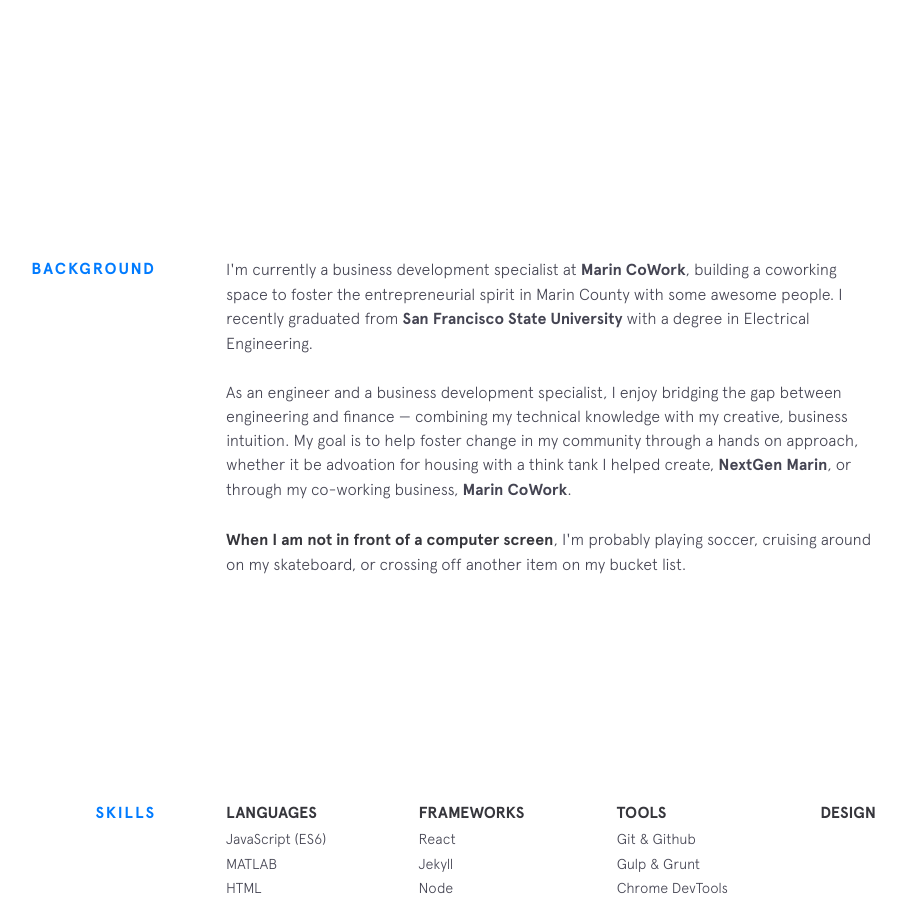
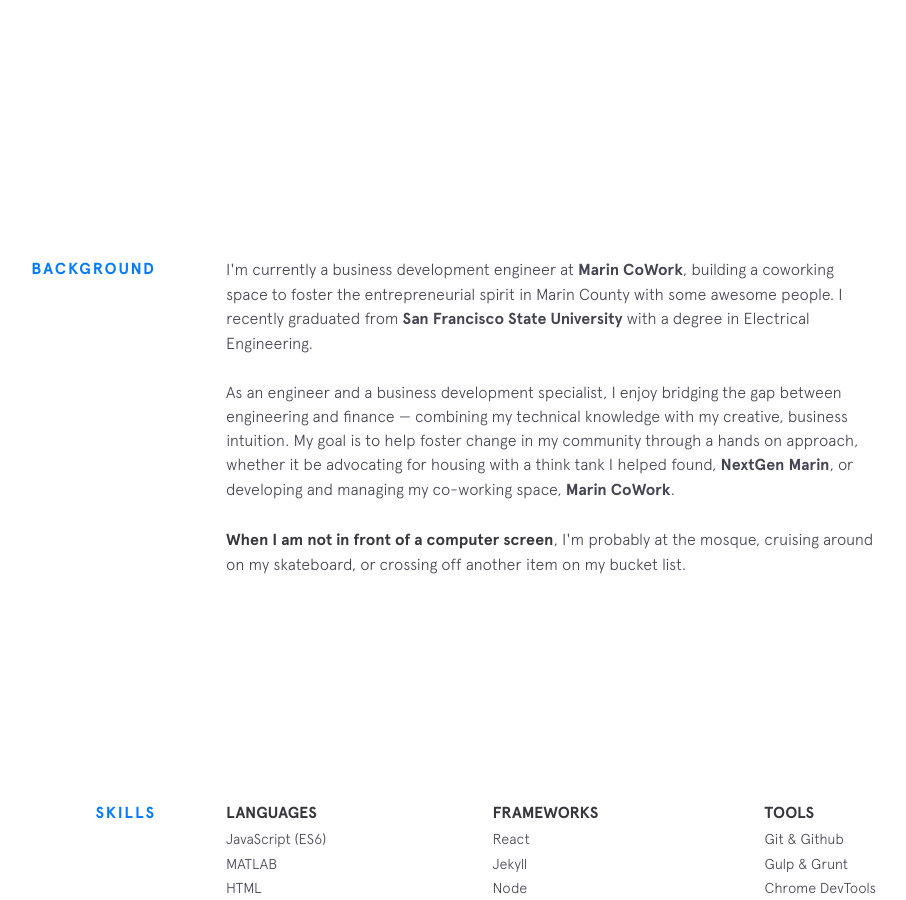
Before and after one commit to adilmodan/adilmodansite.github.io, a Jekyll site: the page built from index.html, in a window 1280 px wide and 900 px high, scrolled down 743 px. Shown: the whole window, without its empty margins (224-1130 px from the left). Built offline with Jekyll 4.4.1, drawn with Linux system fonts in a browser that asks for light colours; nearby versions of some CDN libraries.

Commit message:
more updates

```diff
--- a/_includes/background.html
+++ b/_includes/background.html
@@ -2,20 +2,20 @@
   <div class="section__title">Background</div>
   <div class="section__content">
     <p>
-      I'm currently a business development specialist at
+      I'm currently a business development engineer at
       <a class="underline-link" href="https://www.marincowork.com/" target="_blank">Marin CoWork</a>, building a coworking space to foster the entrepreneurial spirit in Marin County with some awesome people. I recently graduated from
       <a class="underline-link" href="https://www.sfsu.edu/" target="_blank">San Francisco State University</a> with a degree in Electrical Engineering.
    </p>
 
     <p>
       As an engineer and a business development specialist, I enjoy bridging the gap between engineering and finance &mdash; combining my technical knowledge
-      with my creative, business intuition. My goal is to help foster change in my community through a hands on approach, whether it be advoation for housing with a think tank I helped create,
-      <a class="underline-link" href="https://www.nextgenmarin.com/" target="_blank">NextGen Marin</a>, or through my co-working business,
+      with my creative, business intuition. My goal is to help foster change in my community through a hands on approach, whether it be advocating for housing with a think tank I helped found,
+      <a class="underline-link" href="https://www.nextgenmarin.com/" target="_blank">NextGen Marin</a>, or developing and managing my co-working space,
       <a class="underline-link" href="https://www.marincowork.com/" target="_blank">Marin CoWork</a>.
     </p>
 
     <p>
-      <strong>When I am not in front of a computer screen</strong>, I'm probably playing soccer, cruising around on my skateboard,
+      <strong>When I am not in front of a computer screen</strong>, I'm probably at the mosque, cruising around on my skateboard,
       or crossing off another item on my bucket list.
     </p>
 
--- a/_includes/skills.html
+++ b/_includes/skills.html
@@ -27,14 +27,14 @@
           {% endfor %}
         </ul>
       </div>
-      <div class="skillz__category">
+      <!--<div class="skillz__category">
         <div class="skillz__category__label">Design</div>
         <ul>
           {% for thing in site.data.skills.design %}
           <li class="skillz__category__item">{{thing.item}}</li>
           {% endfor %}
         </ul>
-      </div>
+      </div>-->
     </div>
   </div>
 </section>
```
